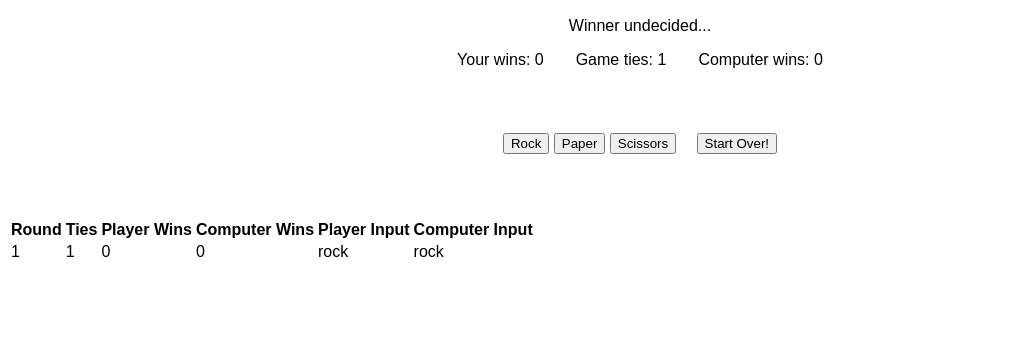
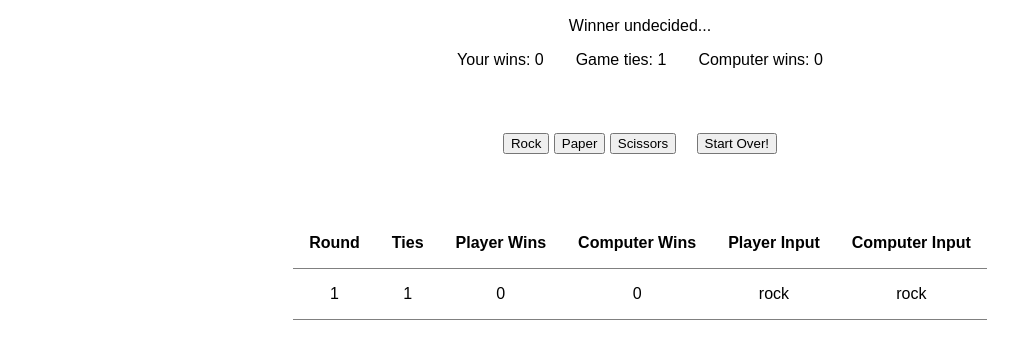
Before and after one commit to TheDavo/odin-rock-paper-scissors, a plain HTML site: page index.html in a window 1280 px wide. Both pictures are taken after a click on the button "Rock". Shown: the part 111-470 px from the top of the page, without its empty margins (0-1025 px from the left). Drawn offline with Linux system fonts and the light colour scheme.

Commit message:
Style the game history table a bit

```diff
--- a/styles.css
+++ b/styles.css
@@ -27,3 +27,29 @@
 .numWins p {
   margin: 0px 1rem;
 }
+
+.gameHistory {
+  display: flex;
+  justify-content: center;
+}
+
+.gameHistory {
+  text-align: center;
+}
+
+#gameTable {
+  border-collapse: collapse;
+}
+
+#gameTable th {
+  padding: 1rem;
+}
+
+#gameTableBody tr {
+  border-top: 1px solid gray;
+  border-bottom: 1px solid gray;
+}
+
+#gameTableBody td {
+  padding: 1rem;
+}
```
